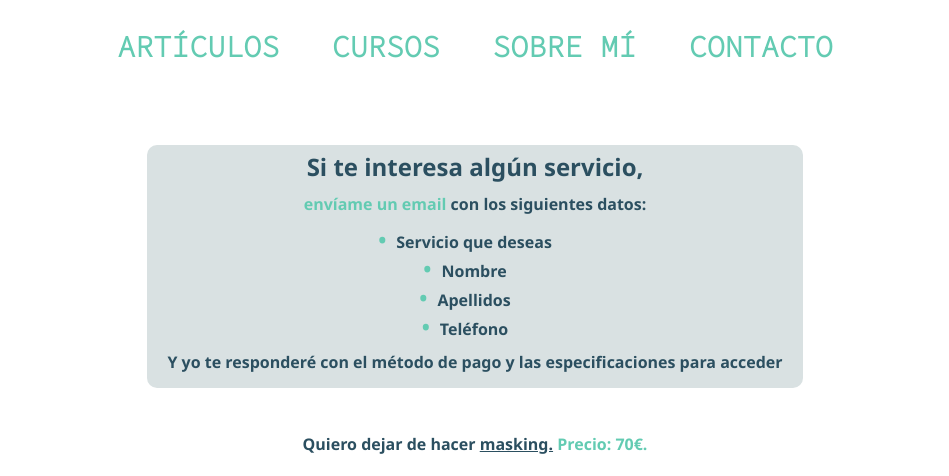
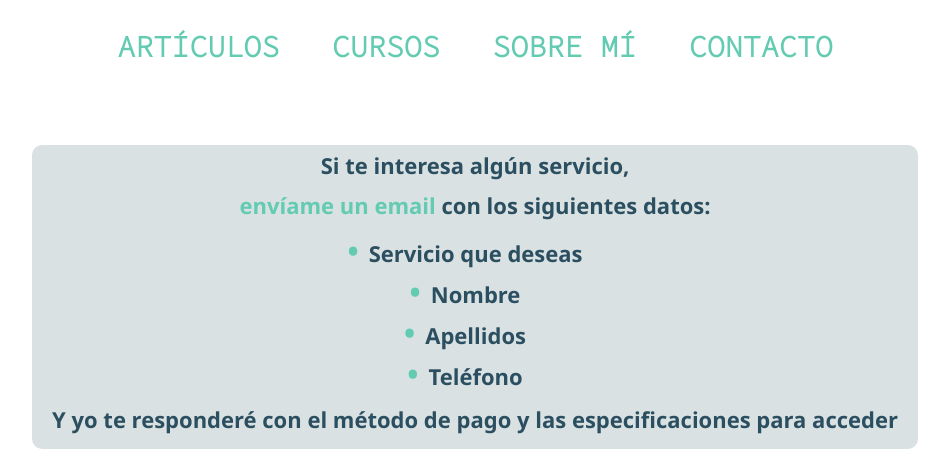
Before and after one commit to aliciaapadron/cpadronsaludmental, a React app: page /#/courses in a window 1280 px wide. Shown: the part 252-728 px from the top of the page, without its empty margins (165-1114 px from the left). Built offline with nearby package versions, Linux system fonts and the light colour scheme.

Commit message:
add mobile version in articles, courses, aboutme & contact pages

```diff
--- a/src/styles/components/aboutme.scss
+++ b/src/styles/components/aboutme.scss
@@ -12,12 +12,24 @@
     background: $background;
     padding: 5px;
     border-radius: 10px;
+    font-size: 16px;
+    @include desktop() {
+      font-size: 22px;
+    }
   }
   &__text {
-    margin: 0 132px;
+    margin: 0;
+    font-size: 16px;
+    @include desktop() {
+      font-size: 20px;
+      margin: 0 132px;
+    }
   }
   &__img {
-    width: 350px;
+    width: 255px;
     margin-bottom: 40px;
+    @include desktop() {
+      width: 350px;
+    }
   }
 }
--- a/src/styles/components/articles.scss
+++ b/src/styles/components/articles.scss
@@ -5,6 +5,10 @@
   justify-content: center;
   align-items: center;
   font-family: $text;
+  font-size: 16px;
+  @include desktop() {
+    font-size: 20px;
+  }
 
   &__title {
     margin-bottom: 30px;
@@ -12,6 +16,11 @@
     background: $background;
     padding: 5px;
     border-radius: 10px;
+    font-size: 16px;
+    text-align: center;
+    @include desktop() {
+      font-size: 22px;
+    }
   }
   &__nav {
     display: flex;
--- a/src/styles/components/contact.scss
+++ b/src/styles/components/contact.scss
@@ -4,6 +4,7 @@
   flex-direction: column;
   justify-content: center;
   align-items: center;
+  font-size: 20px;
 
   &__title {
     text-align: center;
@@ -12,6 +13,10 @@
     background: $background;
     padding: 5px;
     border-radius: 10px;
+    font-size: 16px;
+    @include desktop() {
+      font-size: 22px;
+    }
   }
   &__list {
     display: flex;
--- a/src/styles/components/courses.scss
+++ b/src/styles/components/courses.scss
@@ -5,7 +5,10 @@
   justify-content: center;
   align-items: center;
   font-weight: bold;
-
+  font-size: 16px;
+  @include desktop() {
+    font-size: 20px;
+  }
   &__title {
     text-align: center;
     margin-bottom: 30px;
@@ -14,8 +17,17 @@
     padding: 5px;
     border-radius: 10px;
     font-family: $text;
+    font-size: 16px;
+    text-align: center;
+    @include desktop() {
+      font-size: 22px;
+    }
     &--subtitle {
       margin-bottom: 10px;
+      font-size: 16px;
+      @include desktop() {
+        font-size: 22px;
+      }
     }
   }
   &__listdata {
```
